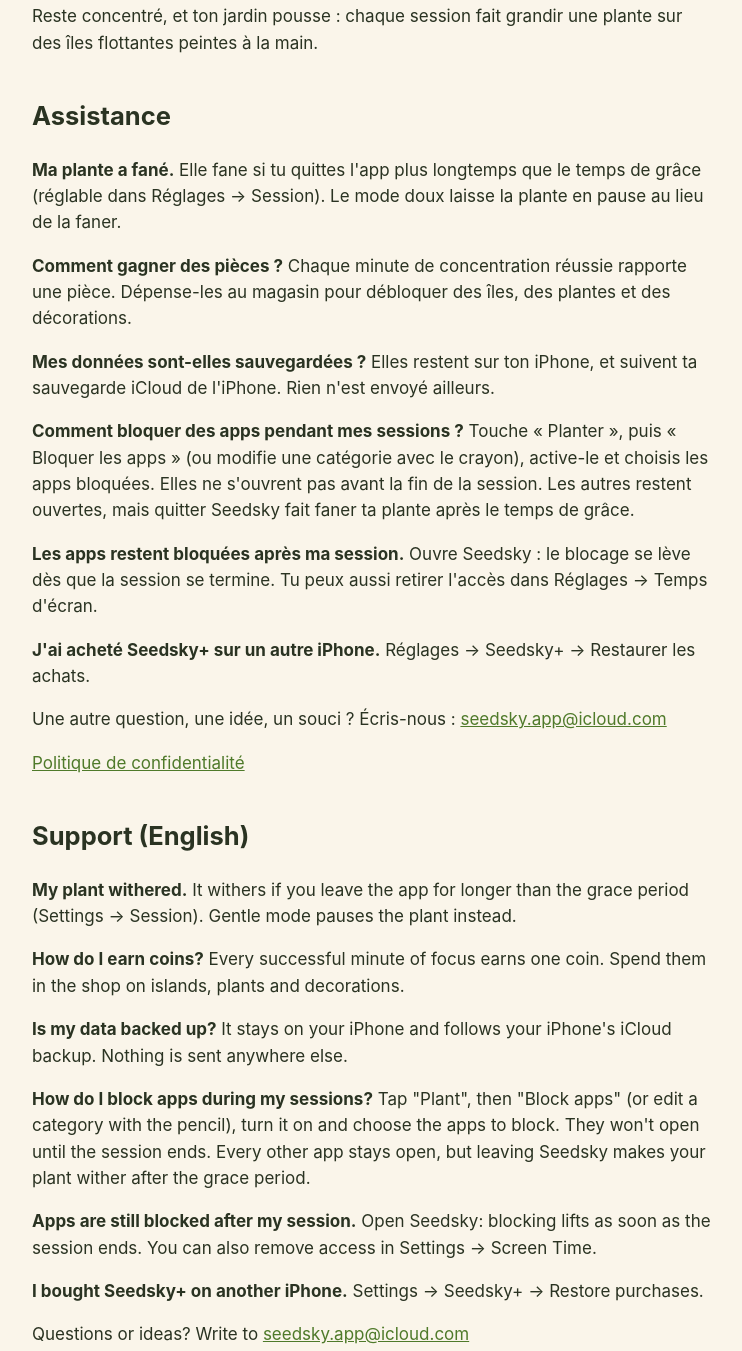
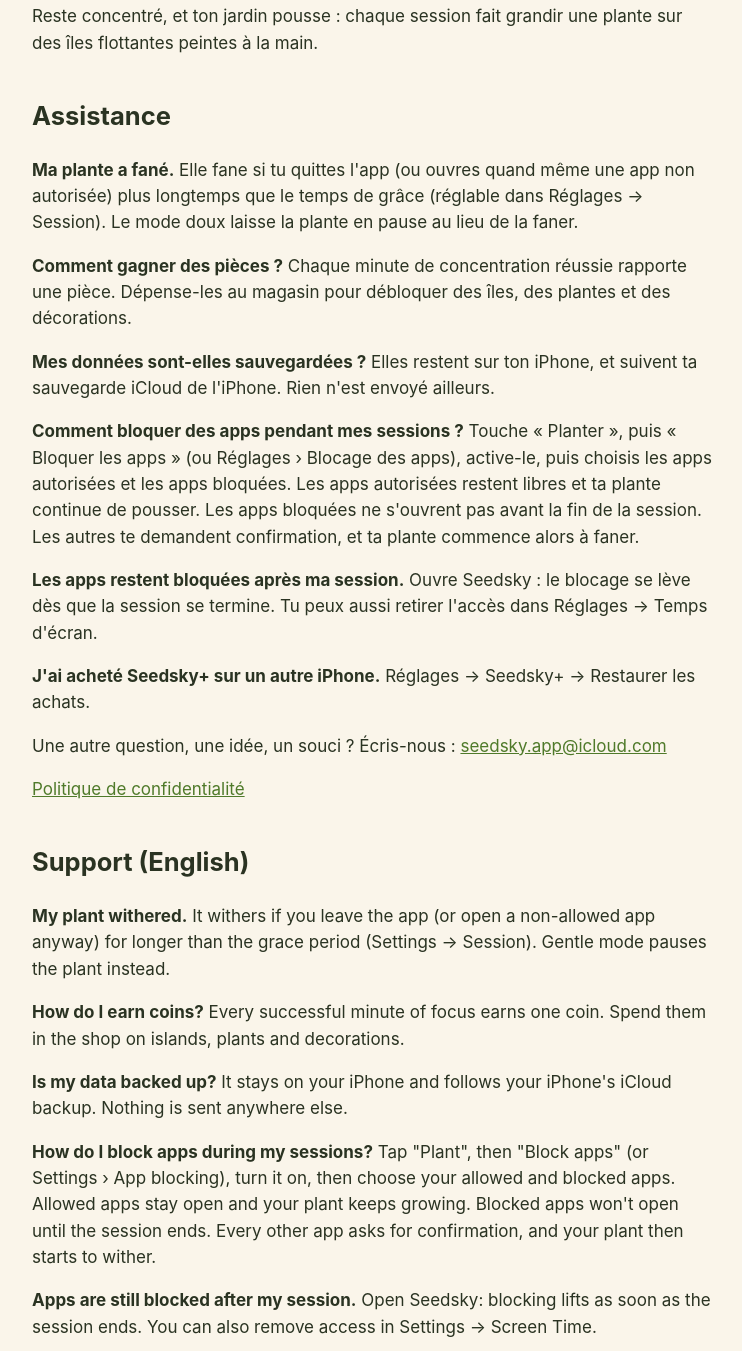
Before and after one commit to SeedskyApp/seedsky, a plain HTML site: page index.html in a window 1280 px wide. Shown: the part 153-1504 px from the top of the page, without its empty margins (268-1010 px from the left). Drawn offline with Linux system fonts and the light colour scheme.

Commit message:
Add files via upload

```diff
--- a/index.html
+++ b/index.html
@@ -19,20 +19,20 @@
 <p>Reste concentré, et ton jardin pousse : chaque session fait grandir une plante sur des îles flottantes peintes à la main.</p>
 
 <h2>Assistance</h2>
-<p><strong>Ma plante a fané.</strong> Elle fane si tu quittes l'app plus longtemps que le temps de grâce (réglable dans Réglages → Session). Le mode doux laisse la plante en pause au lieu de la faner.</p>
+<p><strong>Ma plante a fané.</strong> Elle fane si tu quittes l'app (ou ouvres quand même une app non autorisée) plus longtemps que le temps de grâce (réglable dans Réglages → Session). Le mode doux laisse la plante en pause au lieu de la faner.</p>
 <p><strong>Comment gagner des pièces ?</strong> Chaque minute de concentration réussie rapporte une pièce. Dépense-les au magasin pour débloquer des îles, des plantes et des décorations.</p>
 <p><strong>Mes données sont-elles sauvegardées ?</strong> Elles restent sur ton iPhone, et suivent ta sauvegarde iCloud de l'iPhone. Rien n'est envoyé ailleurs.</p>
-<p><strong>Comment bloquer des apps pendant mes sessions ?</strong> Touche « Planter », puis « Bloquer les apps » (ou modifie une catégorie avec le crayon), active-le et choisis les apps bloquées. Elles ne s'ouvrent pas avant la fin de la session. Les autres restent ouvertes, mais quitter Seedsky fait faner ta plante après le temps de grâce.</p>
+<p><strong>Comment bloquer des apps pendant mes sessions ?</strong> Touche « Planter », puis « Bloquer les apps » (ou Réglages › Blocage des apps), active-le, puis choisis les apps autorisées et les apps bloquées. Les apps autorisées restent libres et ta plante continue de pousser. Les apps bloquées ne s'ouvrent pas avant la fin de la session. Les autres te demandent confirmation, et ta plante commence alors à faner.</p>
 <p><strong>Les apps restent bloquées après ma session.</strong> Ouvre Seedsky : le blocage se lève dès que la session se termine. Tu peux aussi retirer l'accès dans Réglages → Temps d'écran.</p>
 <p><strong>J'ai acheté Seedsky+ sur un autre iPhone.</strong> Réglages → Seedsky+ → Restaurer les achats.</p>
 <p>Une autre question, une idée, un souci ? Écris-nous : <a href="mailto:seedsky.app@icloud.com">seedsky.app@icloud.com</a></p>
 <p><a href="confidentialite.html">Politique de confidentialité</a></p>
 
 <h2>Support (English)</h2>
-<p><strong>My plant withered.</strong> It withers if you leave the app for longer than the grace period (Settings → Session). Gentle mode pauses the plant instead.</p>
+<p><strong>My plant withered.</strong> It withers if you leave the app (or open a non-allowed app anyway) for longer than the grace period (Settings → Session). Gentle mode pauses the plant instead.</p>
 <p><strong>How do I earn coins?</strong> Every successful minute of focus earns one coin. Spend them in the shop on islands, plants and decorations.</p>
 <p><strong>Is my data backed up?</strong> It stays on your iPhone and follows your iPhone's iCloud backup. Nothing is sent anywhere else.</p>
-<p><strong>How do I block apps during my sessions?</strong> Tap "Plant", then "Block apps" (or edit a category with the pencil), turn it on and choose the apps to block. They won't open until the session ends. Every other app stays open, but leaving Seedsky makes your plant wither after the grace period.</p>
+<p><strong>How do I block apps during my sessions?</strong> Tap "Plant", then "Block apps" (or Settings › App blocking), turn it on, then choose your allowed and blocked apps. Allowed apps stay open and your plant keeps growing. Blocked apps won't open until the session ends. Every other app asks for confirmation, and your plant then starts to wither.</p>
 <p><strong>Apps are still blocked after my session.</strong> Open Seedsky: blocking lifts as soon as the session ends. You can also remove access in Settings → Screen Time.</p>
 <p><strong>I bought Seedsky+ on another iPhone.</strong> Settings → Seedsky+ → Restore purchases.</p>
 <p>Questions or ideas? Write to <a href="mailto:seedsky.app@icloud.com">seedsky.app@icloud.com</a></p>
```
